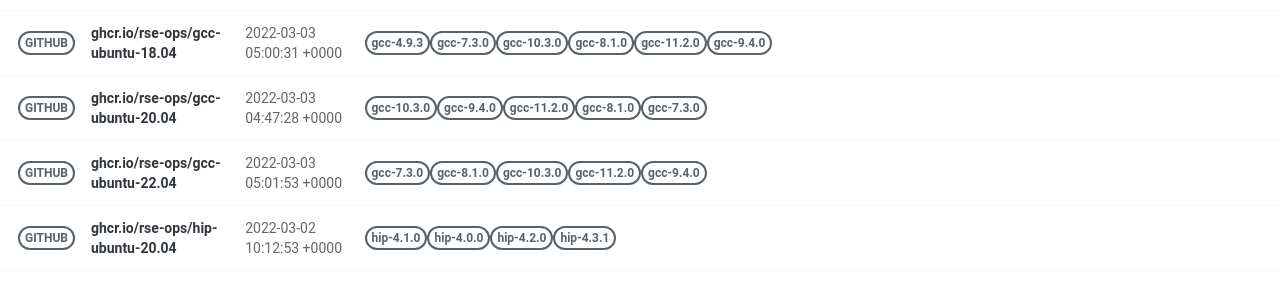
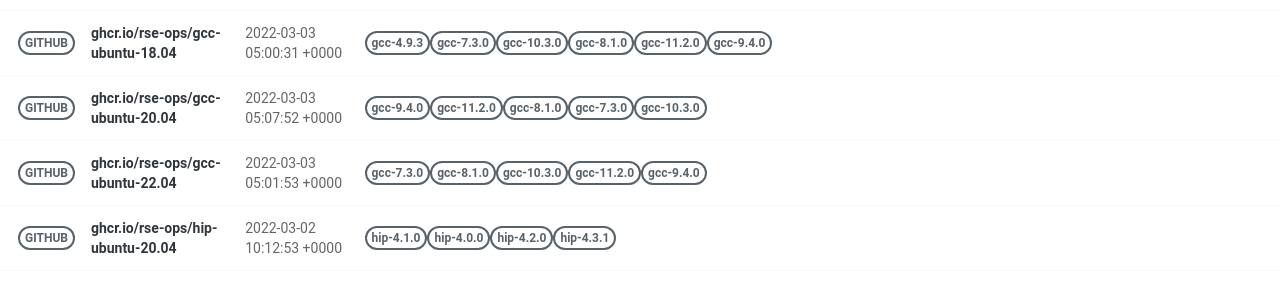
Before and after one commit to rse-ops/docker-images, a Jekyll site: the page built from pages/index.md, in a window 1280 px wide. Shown: the part 581-866 px from the top of the page. Built offline with Jekyll 4.4.1, drawn with Linux system fonts in a browser that asks for light colours; nearby versions of some CDN libraries.

Commit message:
Automated push to update library 2022-03-03

```diff
--- a/_library/ghcr.io-rse-ops-gcc-ubuntu-20.04.md
+++ b/_library/ghcr.io-rse-ops-gcc-ubuntu-20.04.md
@@ -1,14 +1,11 @@
 ---
 layout: container
 name: ghcr.io/rse-ops/gcc-ubuntu-20.04
-updated_at: 2022-03-03 04:47:28.225608
+updated_at: 2022-03-03 05:07:52.482697
 
 
 container_url: https://github.com/orgs/rse-ops/packages/container/package/gcc-ubuntu-20.04
 versions:
- - tag: gcc-10.3.0
-   dockerfile: https://github.com/rse-ops/docker-images/blob/main/ubuntu/gcc/Dockerfile
-   manifest: https://crane.ggcr.dev/manifest/ghcr.io/rse-ops/gcc-ubuntu-20.04:gcc-10.3.0
  - tag: gcc-9.4.0
    dockerfile: https://github.com/rse-ops/docker-images/blob/main/ubuntu/gcc/Dockerfile
    manifest: https://crane.ggcr.dev/manifest/ghcr.io/rse-ops/gcc-ubuntu-20.04:gcc-9.4.0
```
Also changed, not shown: other parts of _library/ghcr.io-rse-ops-gcc-ubuntu-20.04.md (+3 -0 lines).
